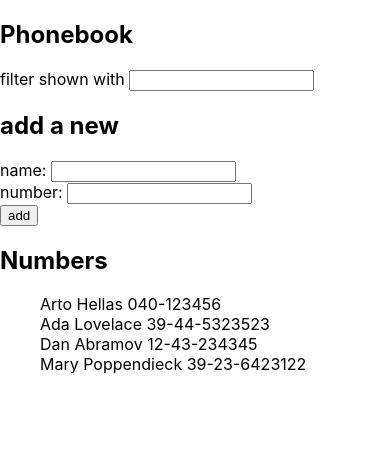
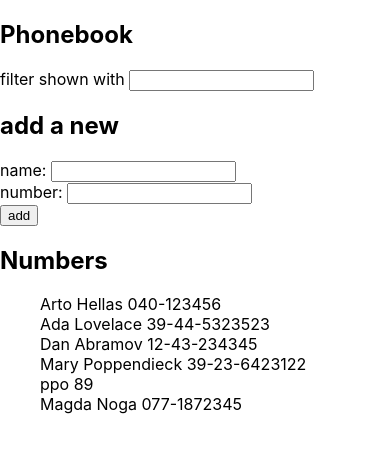
Before and after one commit to hannakozak/fullstack, a React (Create React App) app in the folder part2/phonebook/: page / in a window 390 px wide. Shown: the top 452 px of the page. Built offline with nearby package versions, Linux system fonts and the light colour scheme; data requests are answered from the project's data file.

Commit message:
2.15: Phonebook step7

```diff
--- a/part2/phonebook/db.json
+++ b/part2/phonebook/db.json
@@ -1,5 +1,5 @@
 {
-  "persons":[
+  "persons": [
     {
       "name": "Arto Hellas",
       "number": "040-123456",
@@ -19,6 +19,18 @@
       "name": "Mary Poppendieck",
       "number": "39-23-6423122",
       "id": 4
+    },
+    {
+      "name": "ppo",
+      "number": "89",
+      "date": "2020-10-14T21:31:26.470Z",
+      "id": 5
+    },
+    {
+      "name": "Magda Noga",
+      "number": "077-1872345",
+      "date": "2020-10-14T21:36:06.440Z",
+      "id": 6
     }
   ]
 }
--- a/part2/phonebook/src/App.js
+++ b/part2/phonebook/src/App.js
@@ -32,11 +32,17 @@ const App = () => {
         id: persons.length+1
 	  }
 
-	  persons.some(person => person.name === newName) ?
+persons.some(person => person.name === newName) ?
 		window.alert(`${newName} is already added to phonebook`) :
-		setPersons(persons.concat(personObject))
+	   axios
+    .post('http://localhost:3001/persons', personObject)
+    .then(response => {
+      setPersons(persons.concat(response.data))
       setNewName('')
-	  setNewNumber('')
+    })
+
+
+
   }
 
   const handleNameChange = (event) => {
```
